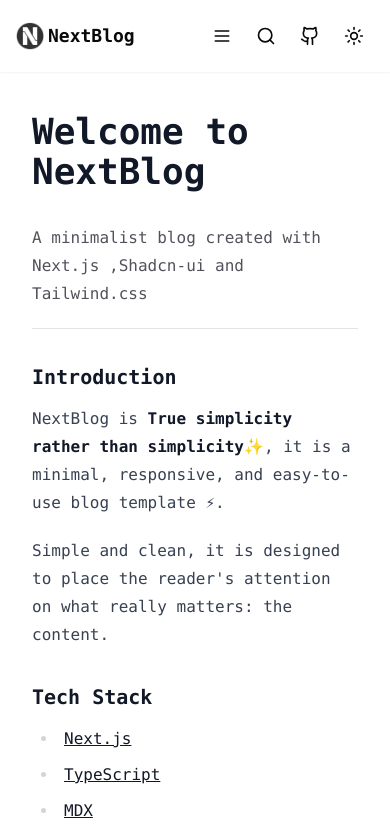
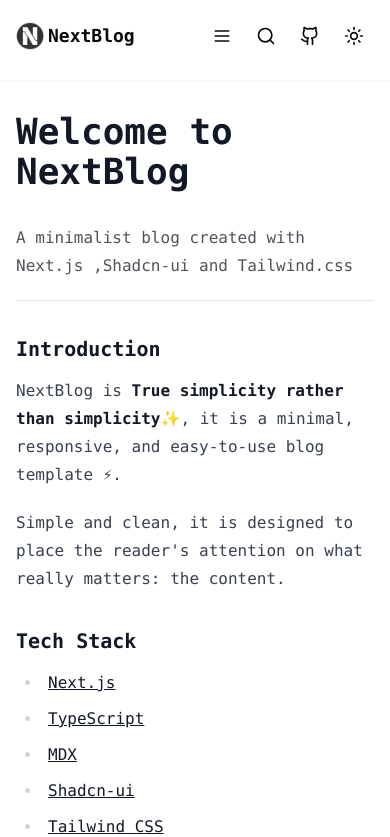
Before and after one commit to imyuanli/next-blog, a Next.js app: page / in a window 390 px wide. Shown: the top 837 px of the page. Built offline with nearby package versions, Linux system fonts and the light colour scheme.

Commit message:
fix: 修改header布局ui

```diff
--- a/app/layout.tsx
+++ b/app/layout.tsx
@@ -27,7 +27,7 @@
             <body className={'relative min-h-screen font-mono flex flex-col justify-between'}>
             <div className={'flex-1'}>
                 <Header/>
-                <main className={'container mt-28 md:mb-12 mb-8 min-w-full prose md:prose-lg dark:prose-invert'}>
+                <main className={'md:mb-12 mb-8 min-w-full prose md:prose-lg dark:prose-invert'}>
                     <Title/>
                     {children}
                 </main>
--- a/components/header.tsx
+++ b/components/header.tsx
@@ -27,7 +27,7 @@
     const [open, setOpen] = useState(false)
 
     return (
-        <div className={'w-full fixed top-0 bg-white/80 backdrop-blur-sm shadow-sm z-10'}>
+        <div className={'w-full sticky top-0 bg-white/80 backdrop-blur-md shadow-sm z-10 min-h-20'}>
             <header className={'container flex justify-between py-4'}>
                 <div className={'flex justify-center items-center'}>
                     <Link className={'flex justify-center items-center mr-4'} href={'/'}>
--- a/components/title.tsx
+++ b/components/title.tsx
@@ -26,7 +26,7 @@
     const data = name ? siteData[name] : siteData.home
 
     return (
-        data && <div className={'container'}>
+        data && <div className={'container pt-8'}>
           <h1>{data?.title}</h1>
             {data?.description && <p className={'text-zinc-600'}>{data?.description}</p>}
           <Separator/>
```
